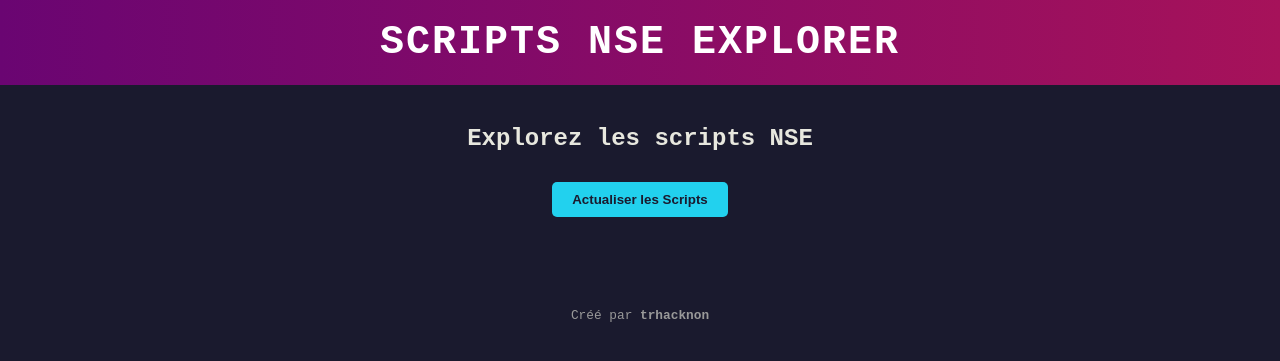
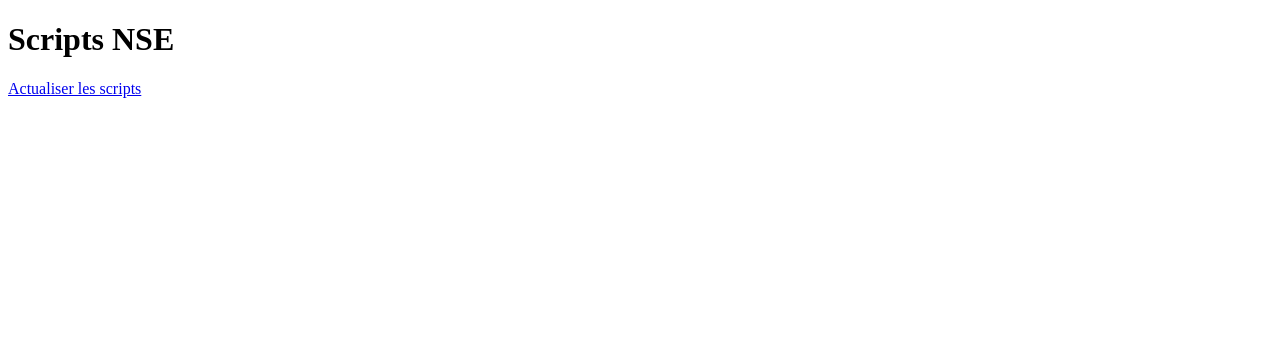
Before and after one commit to tucommenceapousser/nseweb, a Flask app: template templates/home.html in a window 1280 px wide. Shown: the top 361 px of the page. Run offline with Flask 3, Linux system fonts and the light colour scheme; the template is opened without the code that fills it: most values are stand-ins (such as "Sample title", 1, 10 or a date in 2020).

Commit message:
Update home.html

```diff
--- a/templates/home.html
+++ b/templates/home.html
@@ -1,19 +1,26 @@
-{% extends "base.html" %}
-
-{% block content %}
-<section>
-    <h2>Explorez les scripts NSE</h2>
-    <button onclick="location.href='{{ url_for('refresh_scripts') }}'">Actualiser les Scripts</button>
-    <br><br>
-    {% for folder, folder_scripts in scripts.items() %}
-        <h3 style="color: #f7a400;">{{ folder }}</h3>
-        <ul style="list-style: none; padding: 0;">
-            {% for script in folder_scripts %}
-                <li>
-                    <a href="{{ url_for('script_details', folder=folder, script_name=script.name) }}">{{ script.name }}</a>
-                </li>
-            {% endfor %}
-        </ul>
-    {% endfor %}
-</section>
-{% endblock %}
+<!-- home.html -->
+<!DOCTYPE html>
+<html lang="fr">
+<head>
+    <meta charset="UTF-8">
+    <meta name="viewport" content="width=device-width, initial-scale=1.0">
+    <title>Liste des scripts NSE</title>
+</head>
+<body>
+    <h1>Scripts NSE</h1>
+    <a href="{{ url_for('refresh_scripts') }}">Actualiser les scripts</a>
+    <ul>
+        {% for folder, scripts_list in scripts.items() %}
+            <li><strong>{{ folder }}</strong>
+                <ul>
+                    {% for script in scripts_list %}
+                        <li><a href="{{ url_for('script_details', folder=folder, script_name=script['name']) }}">
+                            {{ script['name'] }}
+                        </a></li>
+                    {% endfor %}
+                </ul>
+            </li>
+        {% endfor %}
+    </ul>
+</body>
+</html>
```
